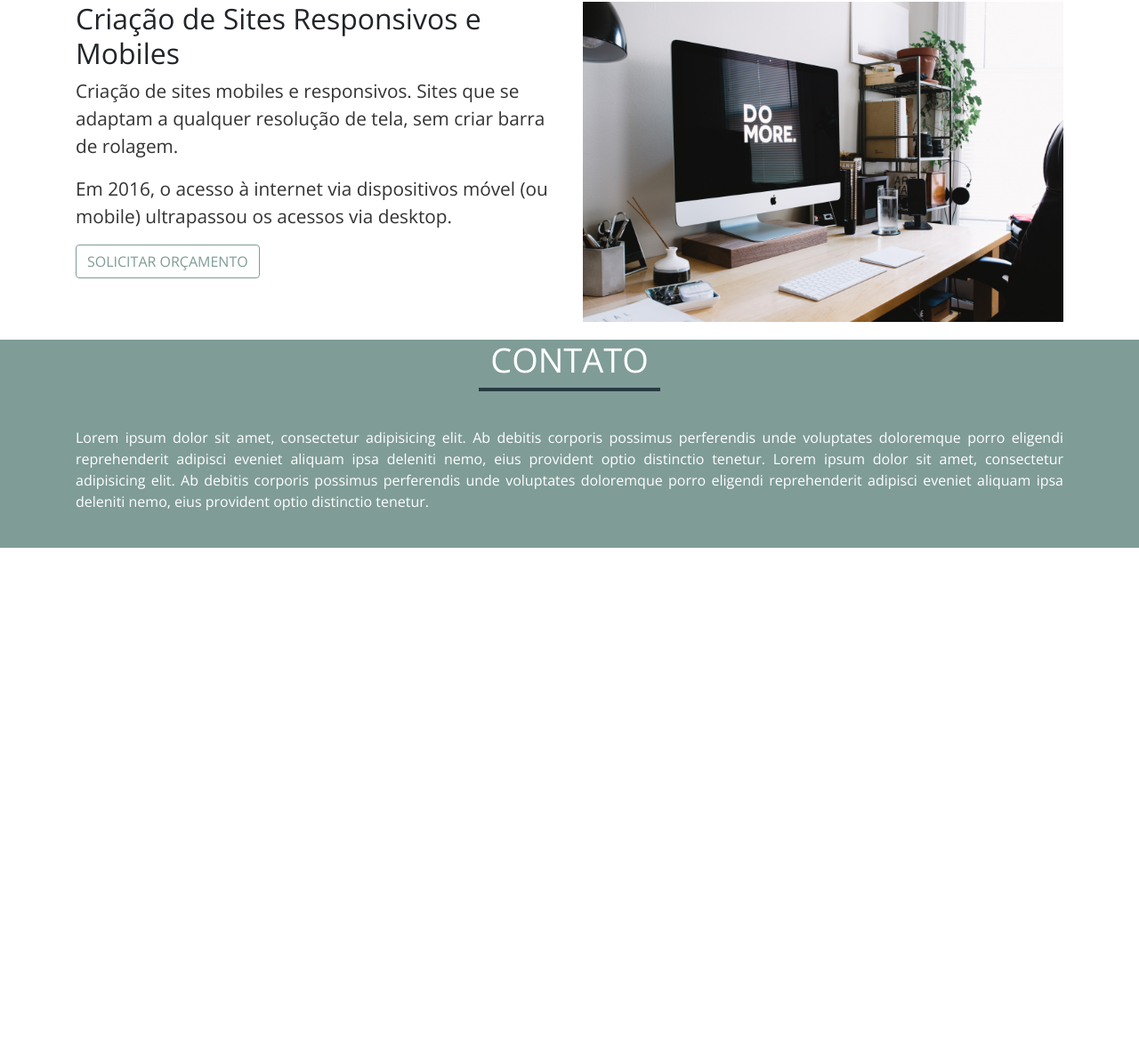
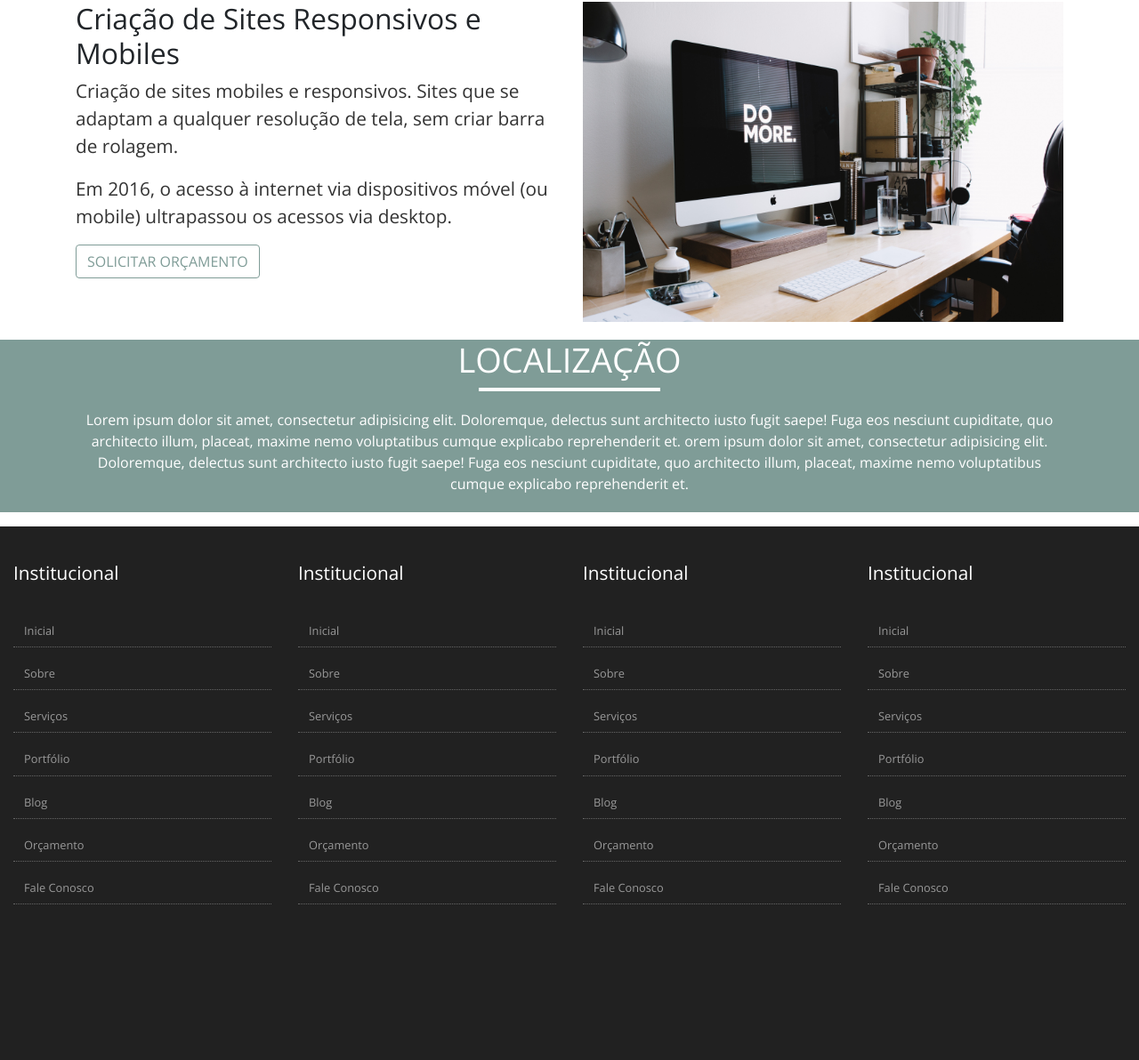
Before and after one commit to bladellano/navbar-scroll-width, a PHP site: page / in a window 1280 px wide. Shown: the part 1626-2818 px from the top of the page at 89% size. Before the commit the page ends 2242 px from the top, so only its background shows below. Run offline with PHP 8.4, Linux system fonts and the light colour scheme; some libraries are stand-ins or nearby versions.

Commit message:
Construindo o rodapé do site

```diff
--- a/index.php
+++ b/index.php
@@ -219,14 +219,61 @@
 </div>
 </div>
 
-<div id="about">
-  <h2>Contato</h2>
-  <hr>
+<div id="location">
   <div class="container">
-    <p>Lorem ipsum dolor sit amet, consectetur adipisicing elit. Ab debitis corporis possimus perferendis unde voluptates doloremque porro eligendi reprehenderit adipisci eveniet aliquam ipsa deleniti nemo, eius provident optio distinctio tenetur. Lorem ipsum dolor sit amet, consectetur adipisicing elit. Ab debitis corporis possimus perferendis unde voluptates doloremque porro eligendi reprehenderit adipisci eveniet aliquam ipsa deleniti nemo, eius provident optio distinctio tenetur.</p>
+    <h2>Localização</h2>
+    <hr>
+    <p>Lorem ipsum dolor sit amet, consectetur adipisicing elit. Doloremque, delectus sunt architecto iusto fugit saepe! Fuga eos nesciunt cupiditate, quo architecto illum, placeat, maxime nemo voluptatibus cumque explicabo reprehenderit et. orem ipsum dolor sit amet, consectetur adipisicing elit. Doloremque, delectus sunt architecto iusto fugit saepe! Fuga eos nesciunt cupiditate, quo architecto illum, placeat, maxime nemo voluptatibus cumque explicabo reprehenderit et.
+    </p>
   </div>
 </div>
-
+<div id="footer">
+  <div class="container-fluid">
+    <div class="row">
+     <div class="col-md-3">      <h3>Institucional</h3>
+        <ul>
+          <li><a href="#">Inicial</a></li>
+          <li><a href="#">Sobre</a></li>
+          <li><a href="#">Serviços</a></li>
+          <li><a href="#">Portfólio</a></li>
+          <li><a href="#">Blog</a></li>
+          <li><a href="#">Orçamento</a></li>
+          <li><a href="#">Fale Conosco</a></li>
+        </ul></div>
+     <div class="col-md-3">
+        <h3>Institucional</h3>
+        <ul>
+          <li><a href="#">Inicial</a></li>
+          <li><a href="#">Sobre</a></li>
+          <li><a href="#">Serviços</a></li>
+          <li><a href="#">Portfólio</a></li>
+          <li><a href="#">Blog</a></li>
+          <li><a href="#">Orçamento</a></li>
+          <li><a href="#">Fale Conosco</a></li>
+        </ul>
+     </div>
+     <div class="col-md-3">      <h3>Institucional</h3>
+        <ul>
+          <li><a href="#">Inicial</a></li>
+          <li><a href="#">Sobre</a></li>
+          <li><a href="#">Serviços</a></li>
+          <li><a href="#">Portfólio</a></li>
+          <li><a href="#">Blog</a></li>
+          <li><a href="#">Orçamento</a></li>
+          <li><a href="#">Fale Conosco</a></li>
+        </ul></div>
+     <div class="col-md-3">      <h3>Institucional</h3>
+        <ul>
+          <li><a href="#">Inicial</a></li>
+          <li><a href="#">Sobre</a></li>
+          <li><a href="#">Serviços</a></li>
+          <li><a href="#">Portfólio</a></li>
+          <li><a href="#">Blog</a></li>
+          <li><a href="#">Orçamento</a></li>
+          <li><a href="#">Fale Conosco</a></li>
+        </ul></div>
+   </div>
+ </div>
 
 </section>
 
--- a/style.css
+++ b/style.css
@@ -24,7 +24,7 @@ body {
     color:  var(--cor-color-principal);
 }
 .btn:hover {
-    border: solid 1px var(--cor-color-principal);
+    border          : solid 1px var(--cor-color-principal);
     background-color: var(--cor-color-principal);
 }
 
@@ -54,10 +54,10 @@ body {
   text-align      : center;
 }
 #about p{
-    padding-top:40px;
+    padding-top   : 40px;
     padding-bottom: 40px;
-    color  :#FFF;
-    text-align: justify;
+    color         : #FFF;
+    text-align    : justify;
 }
 #about h2{
     color         :#FFF;
@@ -68,8 +68,8 @@ body {
 }
 #about hr{
     border:var(--cor-color-secundaria) solid 2px;
-    width: 200px;
-    margin:0 auto;
+    width : 200px;
+    margin: 0 auto;
 }
 /*----------------------*/
 #services{
@@ -103,7 +103,7 @@ body {
 }
 #links-services hr{
     border:#FFF solid 2px;
-    width: 200px;
+    width : 200px;
     margin:0 auto;
 }
 #links-services .container .row .col-lg-2:nth-child(1) a{background-color: #F58634;}
@@ -123,7 +123,7 @@ body {
     text-decoration : none;
     margin-top      : 12px;
 /*    opacity: 0.6;
-    transition: 0.3s; */
+transition: 0.3s; */
 }
 #links-services .container .row:only-child a:hover{
     /*opacity: 1*/
@@ -137,6 +137,66 @@ body {
 #links-services .container .row:only-child a p{
     font-size: 0.9em;
     color:#FFF;
+}
+
+/*----------------------*/
+#footer{
+    background-color: #212121;
+    width           : 100%;
+    height          : 600px;
+    color           : #FFF;
+    padding-top     : 40px;
+}
+#footer .container-fluid .row:only-child h3{
+    margin-bottom: 35px;
+    font-size    : 1.3em;
+}
+#footer .container-fluid .row:only-child ul{
+    list-style : none;
+    line-height: 2.2em;
+}
+#footer .container-fluid .row:only-child ul li a{
+  color          : #999;
+  text-decoration: none;
+  border-left    : 4px solid rgba(0,0,0,0);
+  padding-left   : 8px;
+  transition     : .3s;
+}
+#footer .container-fluid .row:only-child ul li a:hover{
+    color      : #FFF;
+    border-left: 4px solid var(--cor-color-principal);
+}
+#footer .container-fluid .row:only-child ul li{
+    border-bottom: 1px dotted #666;
+    margin-bottom: 12px;
+    font-size    : .8em;
+}
+
+
+/*----------------------*/
+#location{
+  background-color: var(--cor-color-principal);
+  width           : 100%;
+  height          : 100%;
+  color           : #FFF;
+}
+#location h2{
+    /* color         : var(--cor-color-principal); */
+    color         : #FFF;
+    font-size     : 38px;
+    text-transform: uppercase;
+    text-align    : center;
+    font-weight   : 300;
+}
+#location hr{
+    border: #FFF solid 2px;
+    width : 200px;
+    margin: 0 auto;
+}
+#location p{
+    padding-top: 20px;
+    padding-bottom: 20px;
+    text-align: center;
 }
 /*----------------------*/
 .custom {
```
